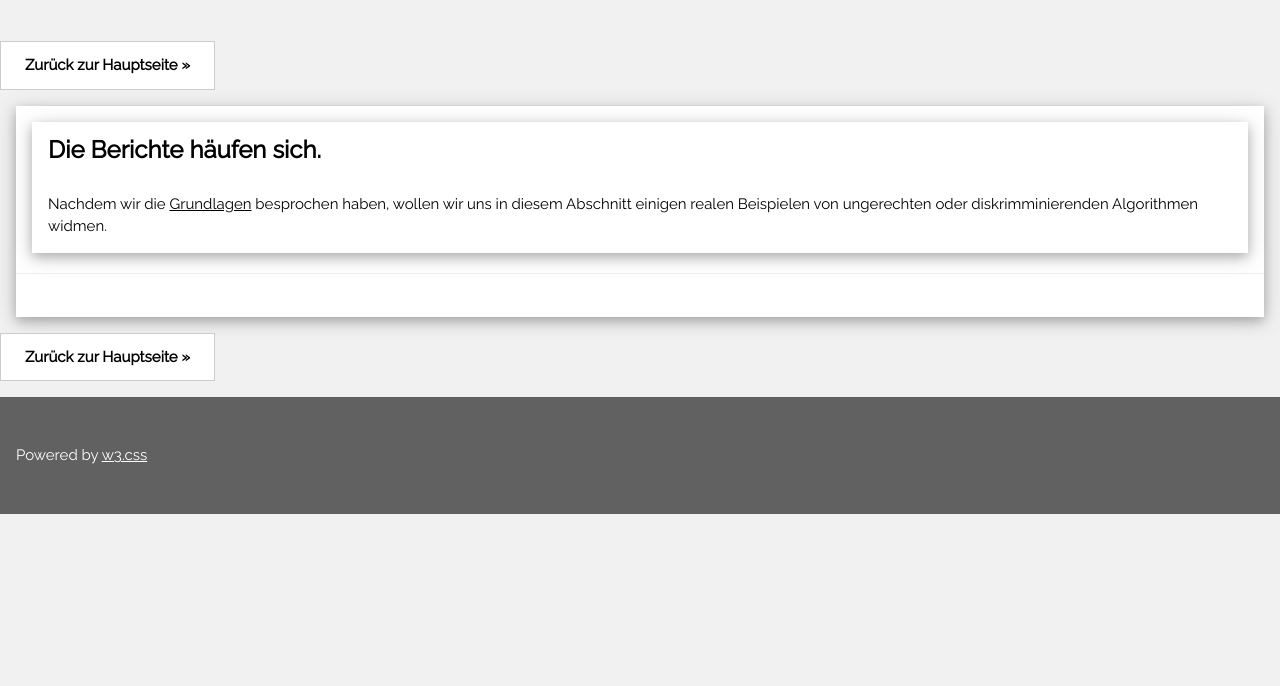
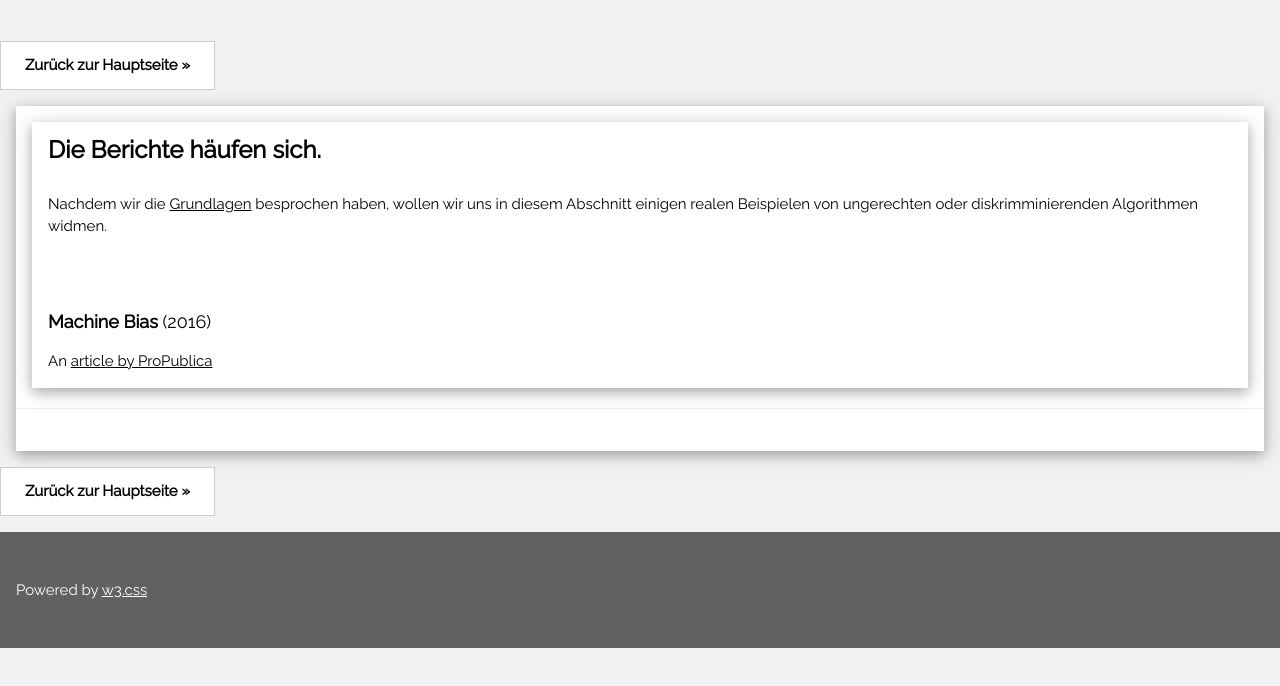
Before and after one commit to tsuehr/plwisskom, a website: page public/disk_algos.html in a window 1280 px wide. Shown: the part 112-798 px from the top of the page. Drawn offline with nearby package versions, Linux system fonts and the light colour scheme.

Commit message:
machine bias

```diff
--- a/public/disk_algos.html
+++ b/public/disk_algos.html
@@ -41,6 +41,10 @@ and is wrapped around the whole page content, except for the footer in this exam
     </div>
     <div class="w3-container">
 	<p>Nachdem wir die <a href="./grundlagen.html">Grundlagen</a> besprochen haben, wollen wir uns in diesem Abschnitt einigen realen Beispielen von ungerechten oder diskrimminierenden Algorithmen widmen. </p>
+	<br>
+	<br>
+	<h5><b>Machine Bias</b> (2016)</h5>
+	<p>An <a href="https://www.propublica.org/article/machine-bias-risk-assessments-in-criminal-sentencing">article by ProPublica</a> </p>
       <div class="w3-row">
         <div class="w3-col m8 s12">
         </div>
```
